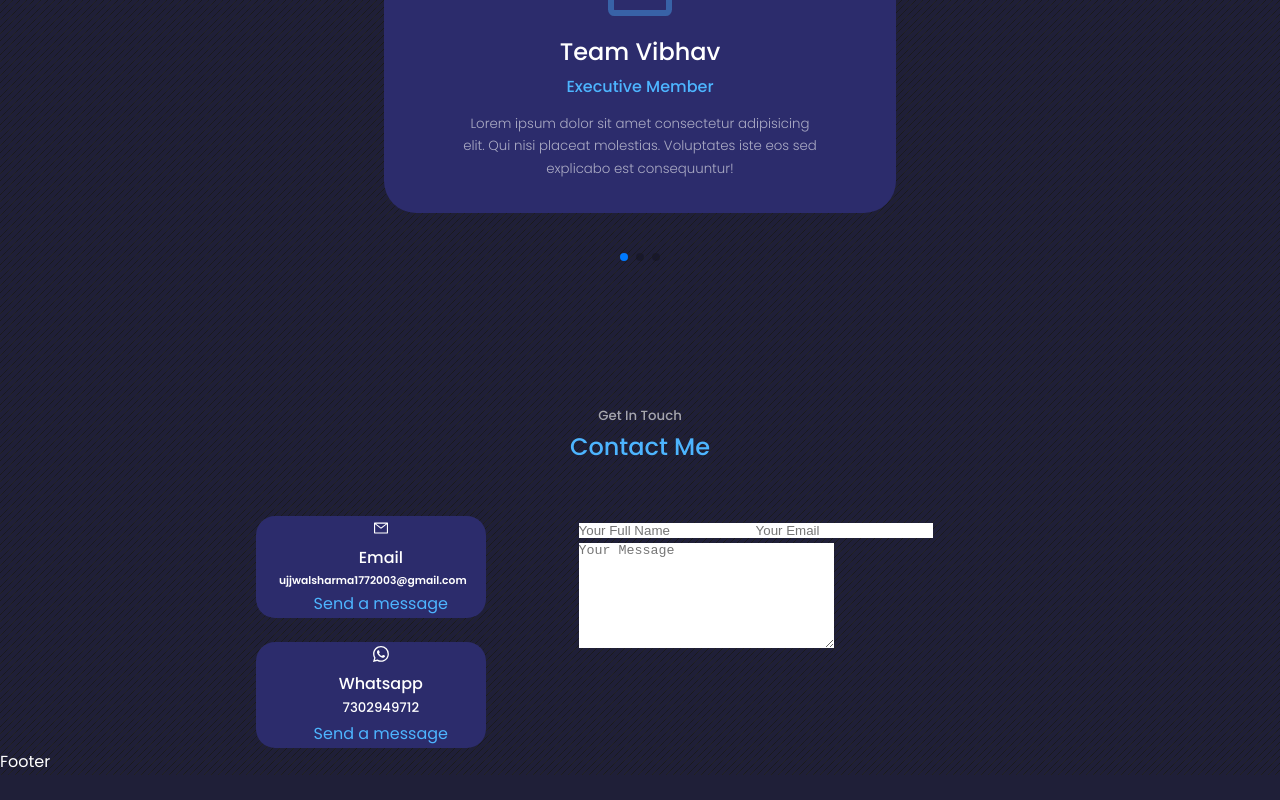
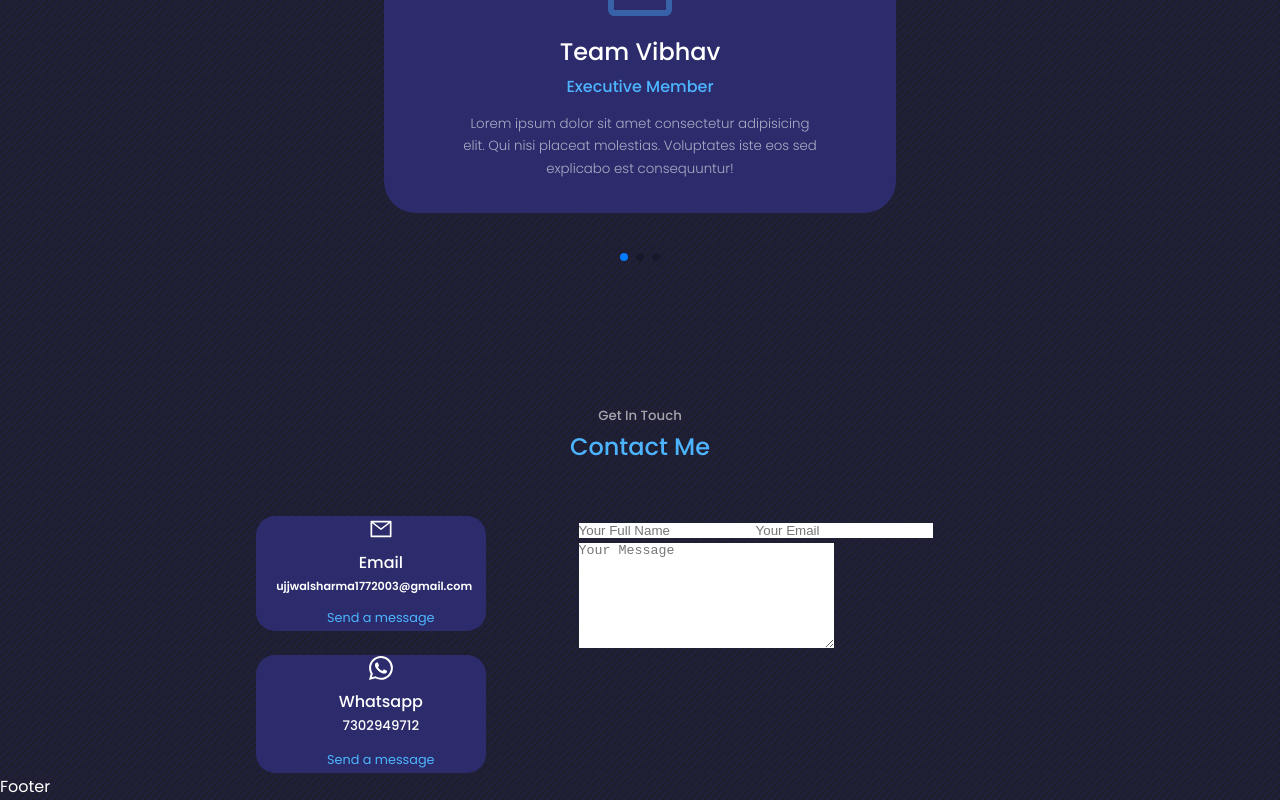
Before and after one commit to Ujjwalsharma7/Portfolio, a React (Create React App) app: page / in a window 1280 px wide. Shown: the part 3704-4504 px from the top of the page. Before the commit the page ends 4479 px from the top, so only its background shows below. Built offline with nearby package versions, Linux system fonts and the light colour scheme.

Commit message:
added css to contact option icon and a tag

```diff
--- a/src/components/contact/Contact.jsx
+++ b/src/components/contact/Contact.jsx
@@ -12,13 +12,13 @@ const Contact = () => {
       <div className='container contact__container'>
         <div className="contact__options">
           <article className="contact__option">
-            <AiOutlineMail/>
+            <AiOutlineMail className='contact__option-icon'/>
             <h4> Email</h4>
             <h6 className='email'>ujjwalsharma1772003@gmail.com</h6>
             <a href="mailto:ujjwalsharma1772003@gmail.com">Send a message</a>
           </article>
           <article className="contact__option">
-            <BsWhatsapp/>
+            <BsWhatsapp  className='contact__option-icon'/>
             <h4>Whatsapp</h4>
             <h5>7302949712</h5>
             <a href="https://api.whatsapp.com/send?phone=+917302949712">Send a message</a>
--- a/src/components/contact/contact.css
+++ b/src/components/contact/contact.css
@@ -26,4 +26,16 @@
 }
 .email{
     padding-right: 1rem ;
+    font-size: 0.7rem;
+    /* margin-top: 0.3rem; */
 }
+.contact__option-icon{
+    font-size: 1.5rem;
+    /* margin-bottom: 0.5rem; */
+}
+
+.contact__option a{
+    margin-top: 0.7rem;
+    display: inline-block;
+    font-size: 0.8rem;
+}
```
